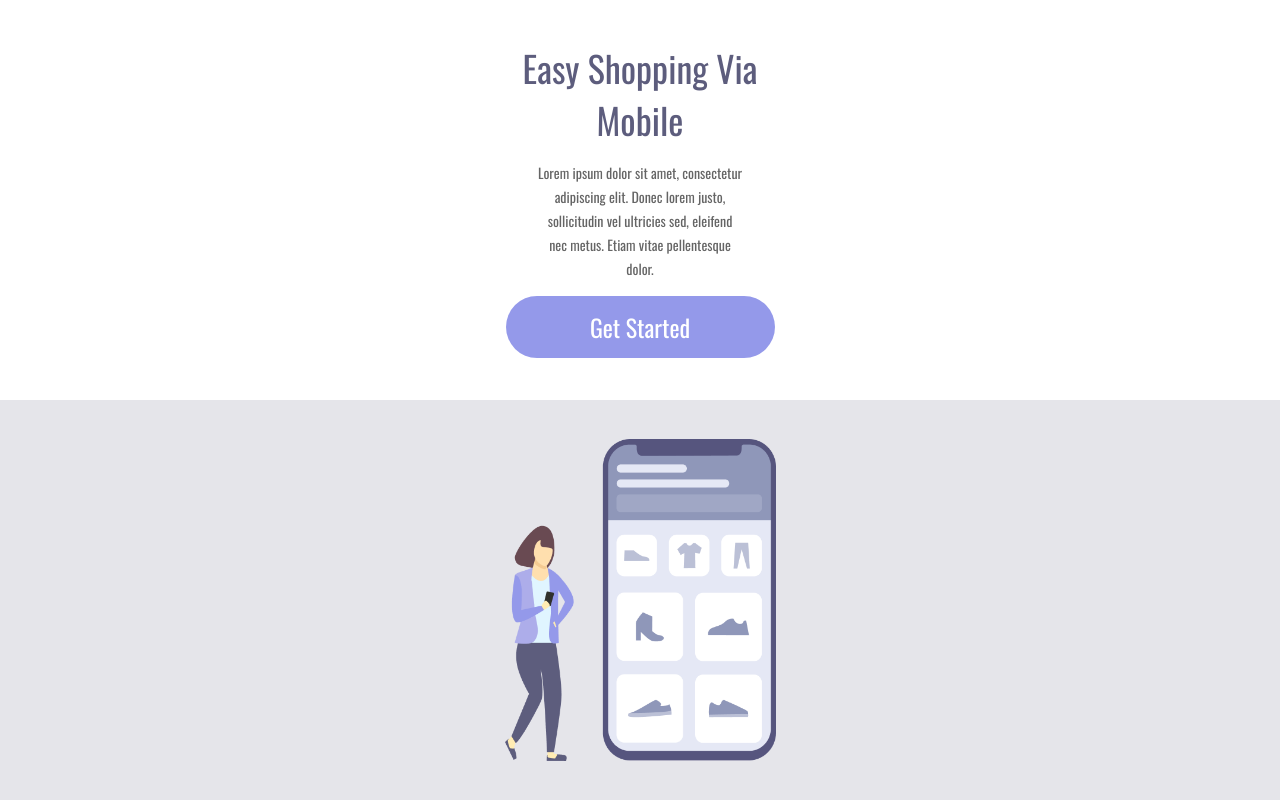
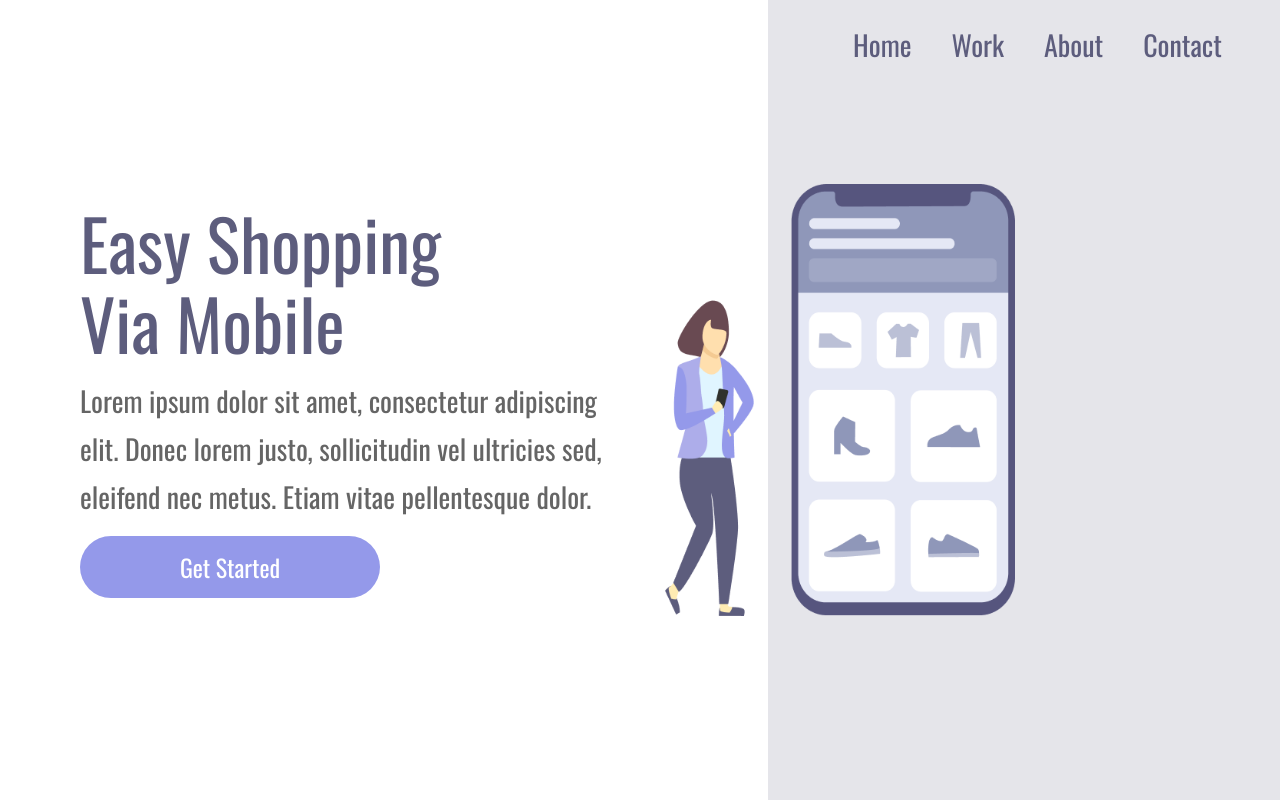
Before and after one commit to Samuelldev0/easy-shopping---mobile, a plain HTML site: page index.html in a window 1280 px wide. Drawn offline with nearby package versions, Linux system fonts and the light colour scheme.

Commit message:
project-mode-desktop

```diff
--- a/index.html
+++ b/index.html
@@ -16,6 +16,8 @@
         <button>Get Started</button>
     </div>
 
+
+    <div class="box-bottom">
         <header class="header-mode-desktop">
             <nav class="navbar">
                 <a href="">Home</a>
@@ -24,8 +26,6 @@
                 <a href="">Contact</a>
             </nav>
         </header>
-
-    <div class="box-bottom">
         <img src="./Illustration-3-3.png" alt="imagem celular" width="271px" height="322px">
     </div>
 </body>
--- a/style.css
+++ b/style.css
@@ -50,7 +50,7 @@ button{
     border-radius: 60px;
     font-weight: 400;
     font-size: 24px;
-
+    cursor: pointer;
 }
 
 .box-bottom{
@@ -60,3 +60,88 @@ button{
     justify-content: center;
     background: rgba(93, 93, 125, 0.16);
 }
+
+/*desktop mode*/
+
+@media screen and (min-width:900px) {
+    body {
+        display: flex;
+        flex-direction: row;
+        height: 100vh;
+  }
+
+  .box-top{
+    width: 60vw;
+    height: 100vh;
+  }
+
+.box-bottom{
+    width: 40vw;
+    height: 100vh;
+}
+
+  .box-top {
+    align-items: flex-start;
+    justify-content: center;
+    padding-left: 80px;
+  }
+
+  h1 {
+    font-size: 70px;
+    line-height: 80px;
+    text-align: left;
+    width: 366px;
+  }
+
+  p {
+    font-size: 28px;
+    line-height: 48px;
+    text-align: left;
+    width: 540px;
+    max-width: 600px;
+  }
+
+  button {
+    font-size: 24px;
+    width: 300px;
+  }
+
+  button:hover{
+    background: #9498eaa8;
+  }
+
+  .header-mode-desktop {
+    display: block;
+    position: absolute;
+    top: 24px;
+    right: 58px;
+  }
+
+  .navbar {
+    display: flex;
+    gap: 40px;
+  }
+
+  .navbar a {
+    color: #5D5D7D;
+    font-size: 28px;
+  }
+
+  .navbar a:hover{
+    opacity: 40%;
+  }
+
+  .box-bottom {
+    position: relative;
+    justify-content: center;
+    align-items: center;
+  }
+
+  .box-bottom img {
+    width: 350px;
+    height: auto;
+    position: relative;
+    right: 36%;
+  }
+
+}
```
Lines whose indentation alone changed are shown as unchanged.
